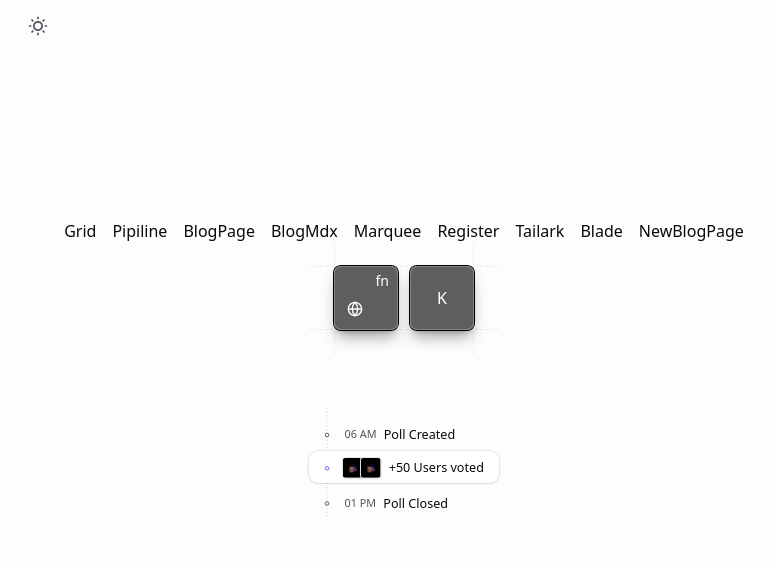
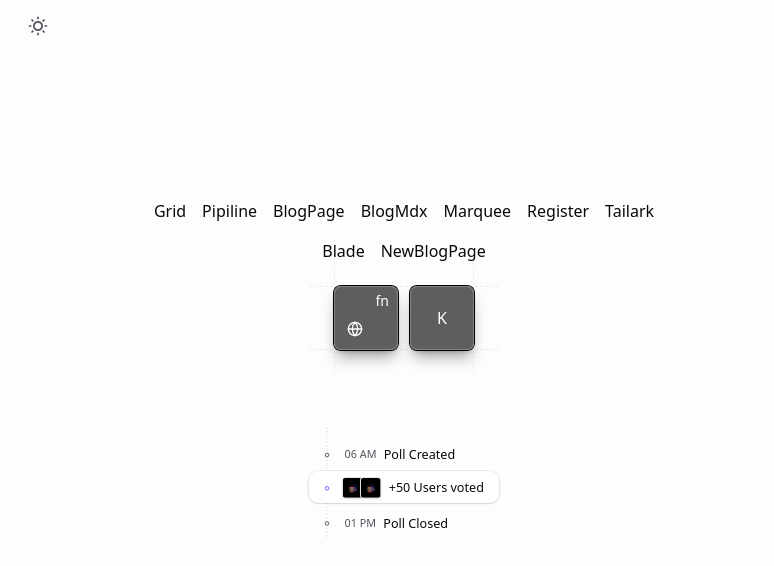
Before and after one commit to tegrakmd/AnnM, a Next.js app: page /tripe in a window 1280 px wide. Shown: the top 566 px of the page, without its empty margins (236-1010 px from the left). Built offline with nearby package versions, Linux system fonts and the light colour scheme.

Commit message:
transitionY ,Font , and Link list

```diff
--- a/app/tripe/page.tsx
+++ b/app/tripe/page.tsx
@@ -5,7 +5,7 @@ import Link from "next/link";
 export default function Allthink() {
   return (
     <div className="w-full min-h-dvh flex flex-col gap-4 items-center justify-center ">
-      <ul className="flex items-center gap-4">
+      <ul className="flex flex-wrap max-w-[60ch] justify-center items-center gap-4 px-4">
         <li>
           <TransitionLink href="./tripe/pages/links/Grid">Grid</TransitionLink>
         </li>
```
